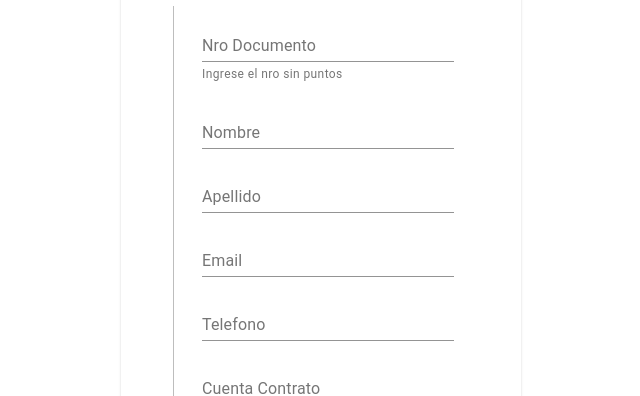
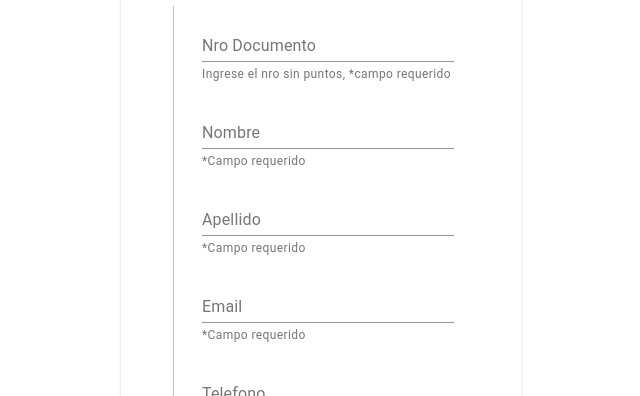
Before and after one commit to sapox/turnera_front, a React (Create React App) app in the folder turnera-app/: page / in a window 1280 px wide. Shown: the part 396-792 px from the top of the page, without its empty margins (319-959 px from the left). Built offline with nearby package versions, Linux system fonts and the light colour scheme.

Commit message:
Added helper text for required fields

```diff
--- a/turnera-app/package.json
+++ b/turnera-app/package.json
@@ -17,6 +17,7 @@
     "react-dom": "^16.13.1",
     "react-qr-svg": "^2.2.2",
     "react-redux": "^7.2.0",
+    "react-router-dom": "^5.2.0",
     "react-scripts": "3.4.1",
     "yup": "^0.29.1"
   },
--- a/turnera-app/src/App.js
+++ b/turnera-app/src/App.js
@@ -1,4 +1,5 @@
 import React, { useEffect, useState } from "react";
+import { BrowserRouter as Router, Switch, Route, Link } from "react-router-dom";
 import { makeStyles } from "@material-ui/core/styles";
 import { useDispatch, useSelector } from 'react-redux';
 import { Stepper, Step, StepLabel, StepContent, CardContent } from "@material-ui/core";
--- a/turnera-app/src/components/FormContacto.js
+++ b/turnera-app/src/components/FormContacto.js
@@ -22,7 +22,7 @@ const validation = Yup.object({
 		.max(10, "Debe contener 10 caracteres o menos")
 		.required("requerido"),
 	cuenta: Yup.string()
-		.max(20, "Debe contener 20 caracteres o menos")
+		.max(13, "Debe contener 13 caracteres o menos")
 		.notRequired(),
 	titularCuenta: Yup.string()
 		.max(20, "Debe contener 20 caracteres o menos")
@@ -59,7 +59,7 @@ const FormContacto = () => {
 					type="number"
 					onChange={formik.handleChange}
 					value={formik.values.dni}
-					helperText={formik.errors.dni || "Ingrese el nro sin puntos"}
+					helperText={formik.errors.dni || "Ingrese el nro sin puntos, *campo requerido"}
 					error={formik.errors.dni}
 				/>
 				<TextField
@@ -69,7 +69,7 @@ const FormContacto = () => {
 					name="nombre"
 					onChange={formik.handleChange}
 					value={formik.values.nombre}
-					helperText={formik.errors.nombre}
+					helperText={formik.errors.nombre || "*Campo requerido"}
 					error={formik.errors.nombre}
 				/>
 				<TextField
@@ -79,7 +79,7 @@ const FormContacto = () => {
 					name="apellido"
 					onChange={formik.handleChange}
 					value={formik.values.apellido}
-					helperText={formik.errors.apellido}
+					helperText={formik.errors.apellido || "*Campo requerido"}
 					error={formik.errors.apellido}
 				/>
 				<TextField
@@ -89,7 +89,7 @@ const FormContacto = () => {
 					name="email"
 					onChange={formik.handleChange}
 					value={formik.values.email}
-					helperText={formik.errors.email}
+					helperText={formik.errors.email || "*Campo requerido"}
 					error={formik.errors.email}
 				/>
 				<TextField
@@ -100,7 +100,7 @@ const FormContacto = () => {
 					name="telefono"
 					onChange={formik.handleChange}
 					value={formik.values.telefono}
-					helperText={formik.errors.telefono}
+					helperText={formik.errors.telefono || "*Campo requerido"}
 					error={formik.errors.telefono}
 				/>
 				<TextField
```
Also changed, not shown: 1 other file (tests, documents, lock files or other folders).
